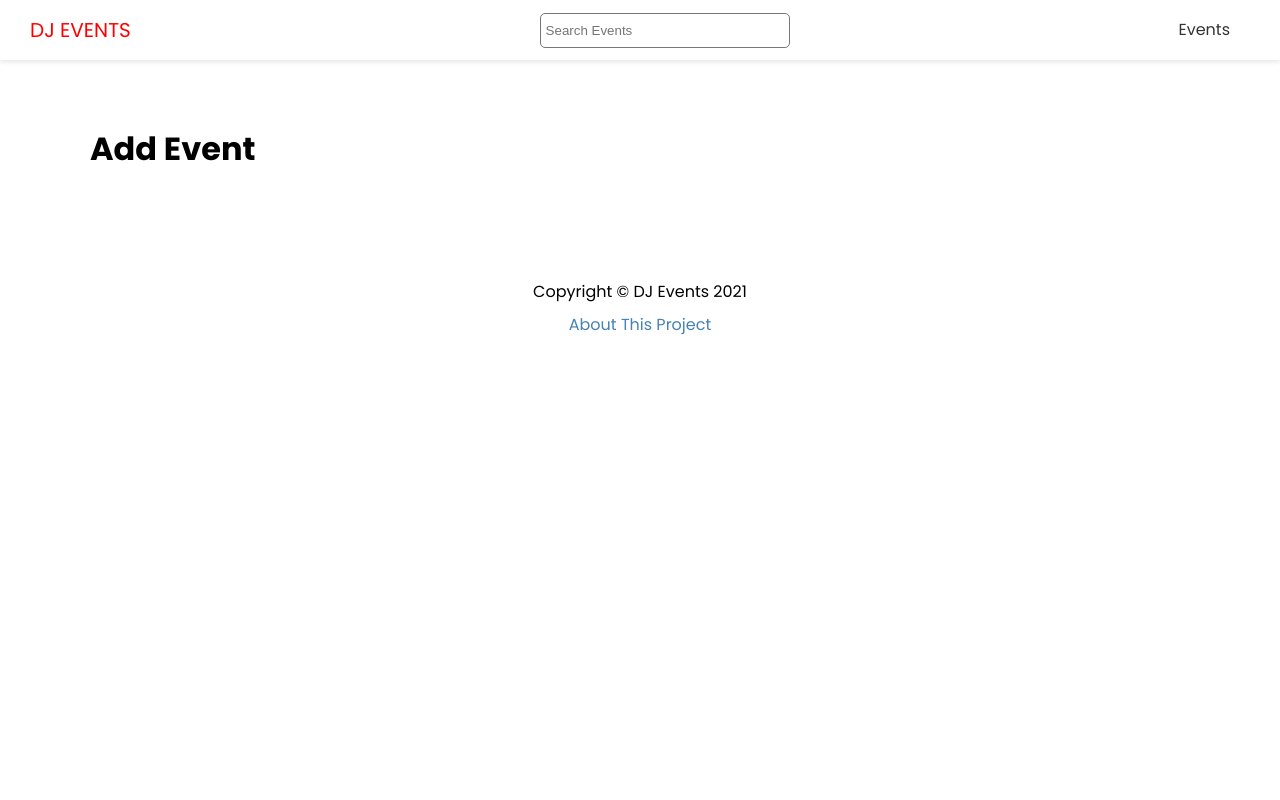
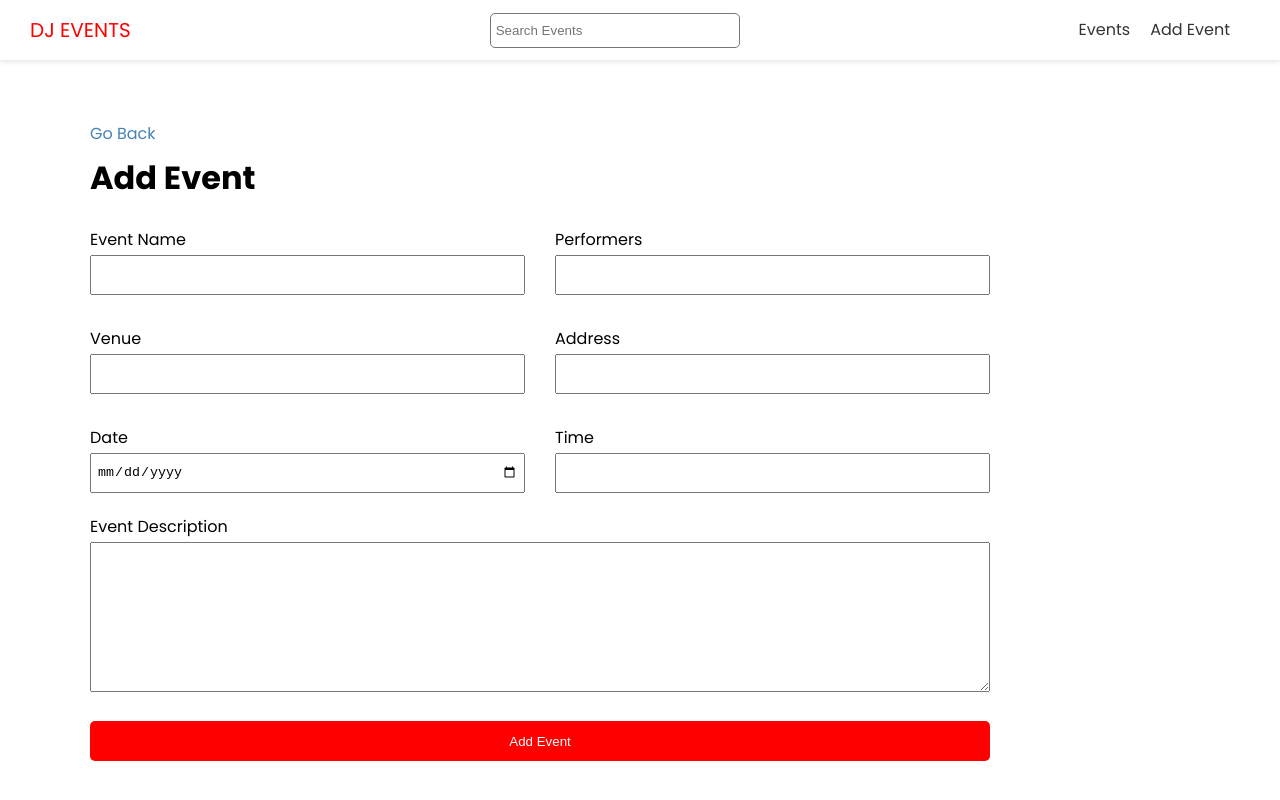
Before and after one commit to JoseIgnacioTapia/dj-events-frontend, a Next.js app: page /events/add in a window 1280 px wide. Shown: the top 800 px of the page. Built offline with nearby package versions, Linux system fonts and the light colour scheme; no server answers.

Commit message:
Add Event Page

```diff
--- a/components/Footer.js
+++ b/components/Footer.js
@@ -4,7 +4,7 @@ import styles from '@/styles/Footer.module.css';
 function Footer() {
   return (
     <footer className={styles.footer}>
-      <p>Copyright &copy; DJ Events 2021</p>
+      <p>Copyright &copy; DJ Events 2022</p>
       <p>
         <Link href="/about">About This Project</Link>
       </p>
--- a/components/Header.js
+++ b/components/Header.js
@@ -20,6 +20,11 @@ function Header() {
               <a>Events</a>
             </Link>
           </li>
+          <li>
+            <Link href="/events/add">
+              <a>Add Event</a>
+            </Link>
+          </li>
         </ul>
       </nav>
     </header>
--- a/pages/events/add.js
+++ b/pages/events/add.js
@@ -1,9 +1,115 @@
+import { useState } from 'react';
+import { useRouter } from 'next/router';
+import Link from 'next/link';
 import Layout from '@/components/Layout';
+import { API_URL } from '@/config/index';
+import styles from '@/styles/Form.module.css';
 
 function AddEventPage() {
+  const [values, setValues] = useState({
+    name: '',
+    performers: '',
+    venue: '',
+    address: '',
+    date: '',
+    time: '',
+    description: '',
+  });
+
+  const router = useRouter();
+
+  const handleSubmit = e => {
+    e.preventDefault();
+    console.log(values);
+  };
+
+  const handleInputChange = e => {
+    const { name, value } = e.target;
+    setValues({ ...values, [name]: value });
+  };
+
   return (
     <Layout title="Add New Event">
+      <Link href="/events">Go Back</Link>
       <h1>Add Event</h1>
+
+      <form onSubmit={handleSubmit} className={styles.form}>
+        <div className={styles.grid}>
+          <div>
+            <label htmlFor="name">Event Name</label>
+            <input
+              type="text"
+              id="name"
+              name="name"
+              value={values.name}
+              onChange={handleInputChange}
+            />
+          </div>
+          <div>
+            <label htmlFor="performers">Performers</label>
+            <input
+              type="text"
+              id="performers"
+              name="performers"
+              value={values.performers}
+              onChange={handleInputChange}
+            />
+          </div>
+          <div>
+            <label htmlFor="venue">Venue</label>
+            <input
+              type="text"
+              id="venue"
+              name="venue"
+              value={values.venue}
+              onChange={handleInputChange}
+            />
+          </div>
+          <div>
+            <label htmlFor="address">Address</label>
+            <input
+              type="text"
+              id="address"
+              name="address"
+              value={values.adrress}
+              onChange={handleInputChange}
+            />
+          </div>
+          <div>
+            <label htmlFor="date">Date</label>
+            <input
+              type="date"
+              id="address"
+              name="address"
+              value={values.date}
+              onChange={handleInputChange}
+            />
+          </div>
+          <div>
+            <label htmlFor="date">Time</label>
+            <input
+              type="text"
+              id="time"
+              name="time"
+              value={values.time}
+              onChange={handleInputChange}
+            />
+          </div>
+        </div>
+
+        <div>
+          <label htmlFor="description">Event Description</label>
+          <textarea
+            name="description"
+            type="text"
+            id="description"
+            value={values.description}
+            onChange={handleInputChange}
+          ></textarea>
+        </div>
+
+        <input type="submit" value="Add Event" className="btn" />
+      </form>
     </Layout>
   );
 }
--- /dev/null
+++ b/styles/Form.module.css
@@ -0,0 +1,39 @@
+.form label {
+  display: block;
+}
+
+.form input {
+  width: 100%;
+  height: 40px;
+  padding: 5px;
+}
+
+.form textarea {
+  width: 100%;
+  height: 150px;
+}
+
+.form input[type='submit'] {
+  display: block;
+  width: 100%;
+  margin: 20px 0 30px;
+}
+
+.form .file {
+  border: 1px #ccc solid;
+  background-color: #f4f4f4;
+  padding: 10px;
+}
+
+.grid {
+  display: grid;
+  grid-template-columns: 1fr 1fr;
+  gap: 30px;
+  margin-bottom: 20px;
+}
+
+@media (max-width: 600px) {
+  .grid {
+    grid-template-columns: 1fr;
+  }
+}
```
